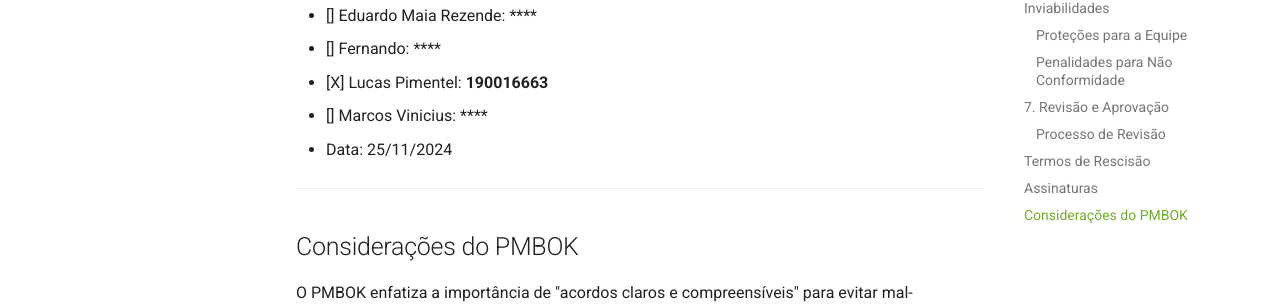
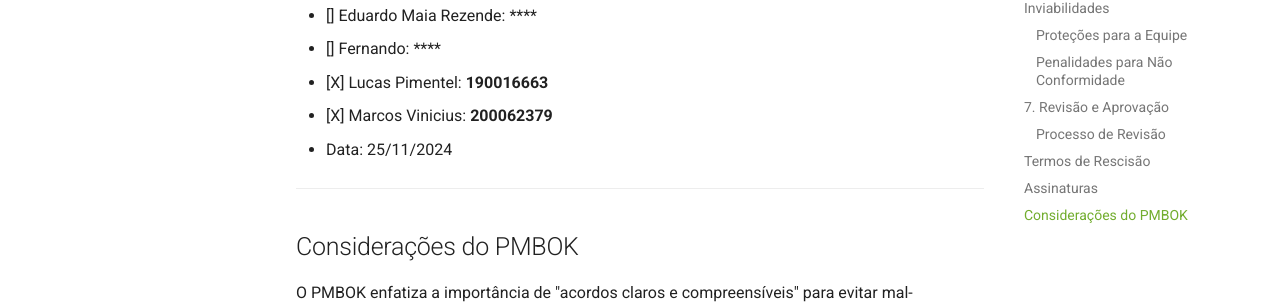
Before and after one commit to EPS-ALM/eps-alm, an MkDocs documentation site: the page built from docs/artefatos/acordo-equipe_ativos.md, in a window 1280 px wide and 900 px high, scrolled down 2968 px. Shown: the part 424-728 px from the top of the window. Built offline with MkDocs 1.6.1 and Material for MkDocs 9.7.7, drawn with Linux system fonts in a browser that asks for light colours.

Commit message:
Update acordo-equipe_ativos.md

```diff
--- a/docs/artefatos/acordo-equipe_ativos.md
+++ b/docs/artefatos/acordo-equipe_ativos.md
@@ -99,7 +99,7 @@ Este acordo será revisado trimestralmente ou em caso de alterações no projeto
 - [] Eduardo Maia Rezende: ****
 - [] Fernando: ****
 - [X] Lucas Pimentel: **190016663**
-- [] Marcos Vinicius: ****
+- [X] Marcos Vinicius: **200062379**
 - Data: 25/11/2024
 
 ---
```
